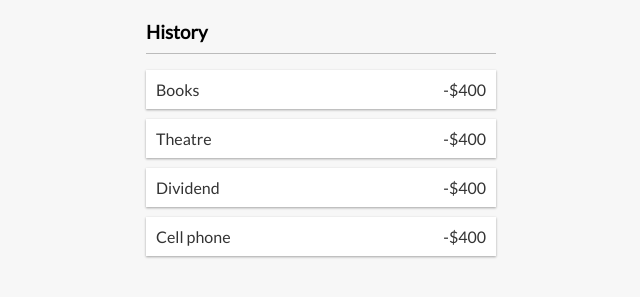
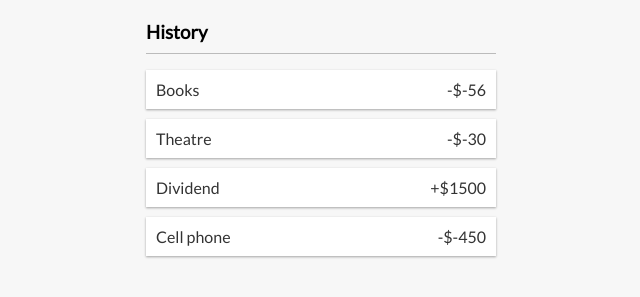
Before and after one commit to nazim806/finance-app, a React (Create React App) app in the folder personal-finance/: page / in a window 1280 px wide. Shown: the part 269-566 px from the top of the page, without its empty margins (319-959 px from the left). Built offline with nearby package versions, Linux system fonts and the light colour scheme.

Commit message:
transaction adjusted

```diff
--- a/personal-finance/src/Components/Transaction.js
+++ b/personal-finance/src/Components/Transaction.js
@@ -1,9 +1,13 @@
 import React from "react";
 
 export const Transaction = ({ transaction }) => {
+  const sign = transaction.amount < 0 ? "-" : "+";
   return (
     <li className="negative">
-      {transaction.text} <span>-$400</span>
+      {transaction.text}{" "}
+      <span>
+        {sign}${transaction.amount}
+      </span>
       <button className="delete-btn">X</button>
     </li>
   );
```
